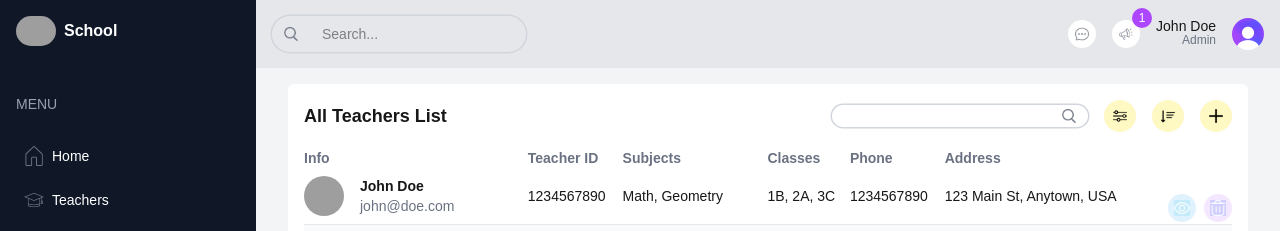
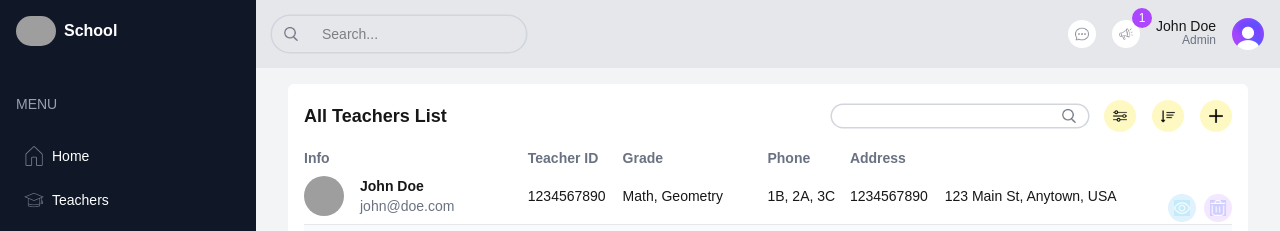
Before and after one commit to rumachoudhury/school-management-dashboard, a Next.js app: page /list/teachers in a window 1280 px wide. Shown: the top 231 px of the page. Built offline with nearby package versions, Linux system fonts and the light colour scheme; grey boxes are pictures that could not be loaded.

Commit message:
Fixed the StudentListPage

```diff
--- a/src/app/(dashboard)/list/teachers/page.tsx
+++ b/src/app/(dashboard)/list/teachers/page.tsx
@@ -35,13 +35,8 @@ const columns: Column[] = [
     className: "hidden md:table-cell",
   },
   {
-    header: "Subjects",
-    accessor: "Subjects",
-    className: "hidden md:table-cell",
-  },
-  {
-    header: "Classes",
-    accessor: "classes",
+    header: "Grade",
+    accessor: "grade",
     className: "hidden md:table-cell",
   },
   {
```
